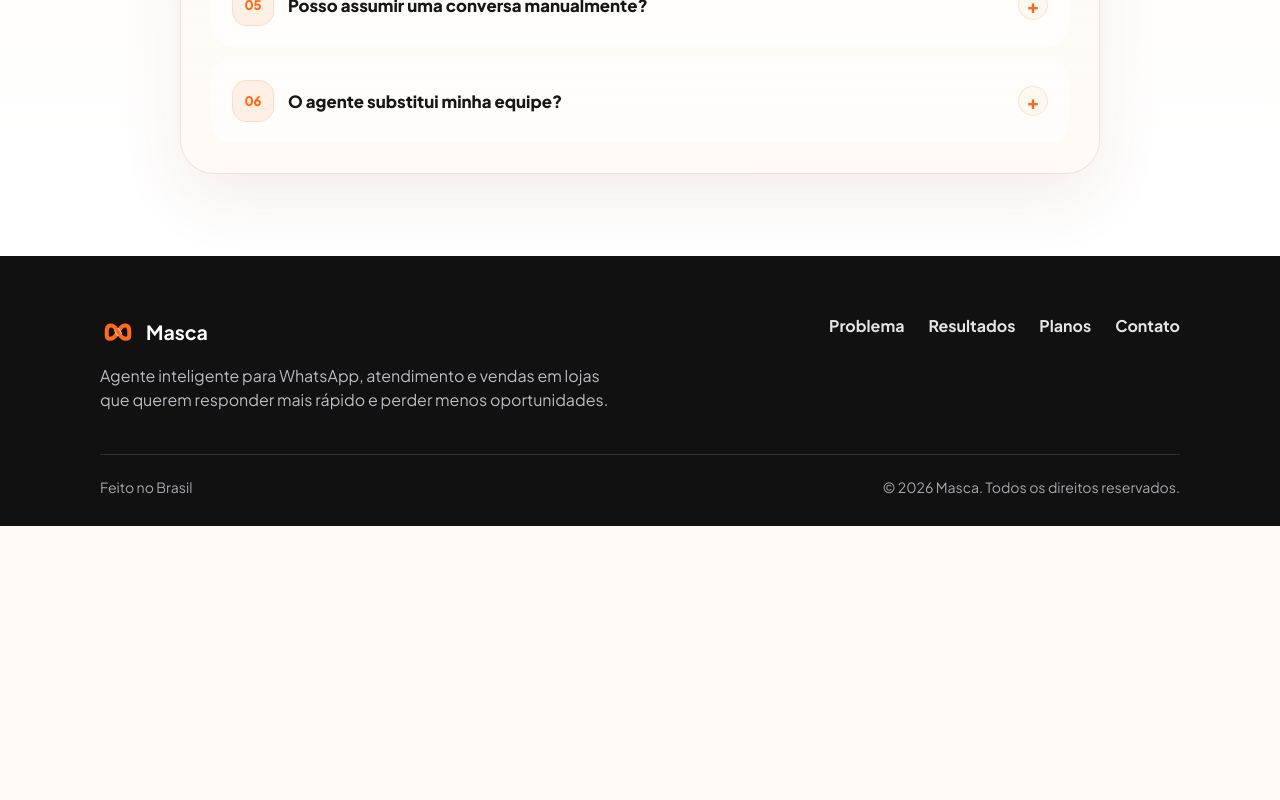
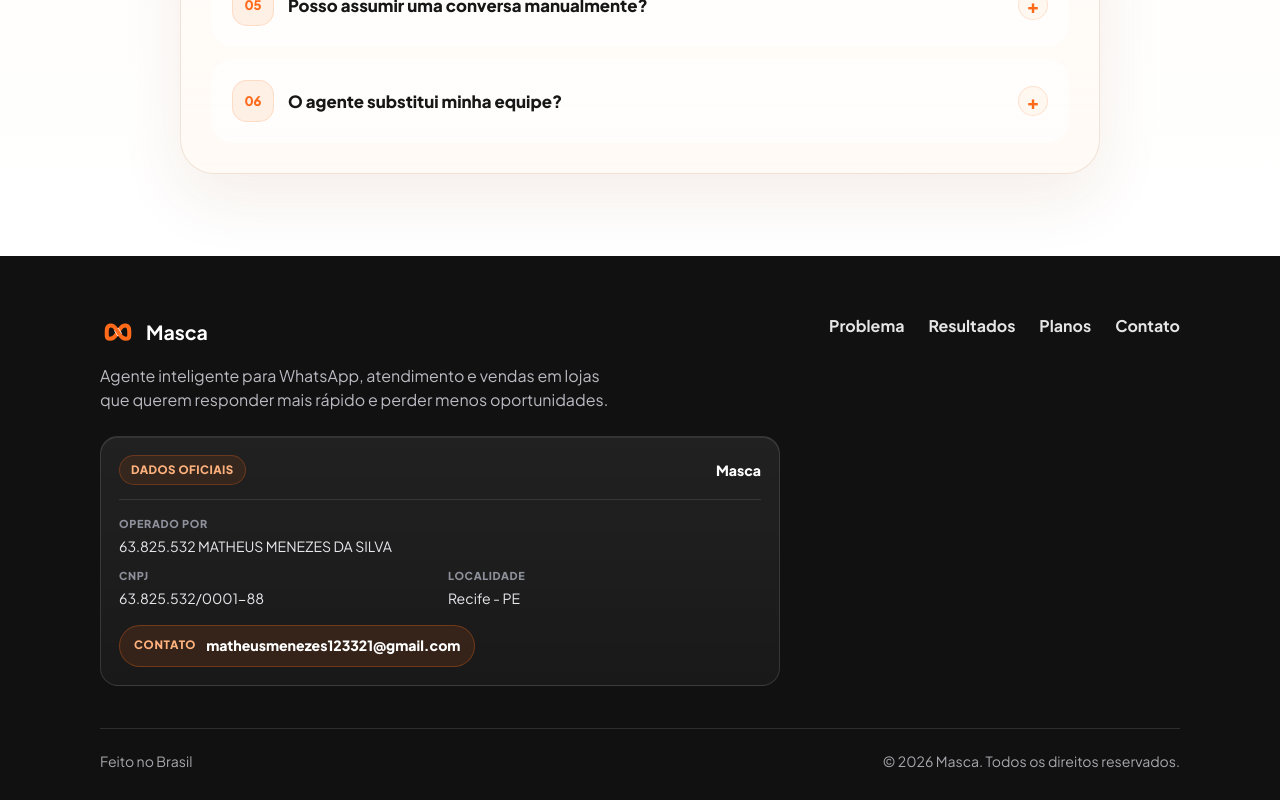
Before and after one commit to JotaaLm/landing-page-masca, a React (Vite) app: page / in a window 1280 px wide. Shown: the part 9347-10147 px from the top of the page. Before the commit the page ends 9873 px from the top, so only its background shows below. Built offline with nearby package versions, Linux system fonts and the light colour scheme; no server answers.

Commit message:
feat:add dados oficiais

```diff
--- a/src/components/Footer.jsx
+++ b/src/components/Footer.jsx
@@ -11,7 +11,31 @@ export default function Footer() {
             <LogoMark small />
             <strong>Masca</strong>
           </div>
-          <p>Agente inteligente para WhatsApp, atendimento e vendas em lojas que querem responder mais rápido e perder menos oportunidades.</p>
+          <p className="footer-copy">Agente inteligente para WhatsApp, atendimento e vendas em lojas que querem responder mais rápido e perder menos oportunidades.</p>
+          <address className="footer-legal" aria-label="Dados legais e de contato">
+            <div className="footer-legal-head">
+              <span className="footer-legal-badge">Dados oficiais</span>
+              <strong>Masca</strong>
+            </div>
+            <div className="footer-legal-list">
+              <span className="footer-legal-item footer-legal-item-wide">
+                <span className="footer-legal-label">Operado por</span>
+                <span className="footer-legal-value">63.825.532 MATHEUS MENEZES DA SILVA</span>
+              </span>
+              <span className="footer-legal-item">
+                <span className="footer-legal-label">CNPJ</span>
+                <span className="footer-legal-value">63.825.532/0001-88</span>
+              </span>
+              <span className="footer-legal-item">
+                <span className="footer-legal-label">Localidade</span>
+                <span className="footer-legal-value">Recife - PE</span>
+              </span>
+            </div>
+            <a className="footer-legal-contact" href="mailto:matheusmenezes123321@gmail.com" aria-label="Enviar e-mail para matheusmenezes123321@gmail.com">
+              <span className="footer-legal-contact-label">Contato</span>
+              <span className="footer-legal-email">matheusmenezes123321@gmail.com</span>
+            </a>
+          </address>
         </div>
         <nav>
           <a href="#diagnostico">Problema</a>
--- a/src/index.css
+++ b/src/index.css
@@ -2927,8 +2927,127 @@ section[id],
 }
 
 .footer-brand strong { color: #fff; }
-.footer p { max-width: 520px; margin-top: 14px; color: #babac2; }
+.footer-copy { max-width: 520px; margin-top: 14px; color: #babac2; }
+.footer-legal {
+  display: grid;
+  gap: 16px;
+  max-width: 680px;
+  margin-top: 24px;
+  padding: 18px;
+  border: 1px solid rgba(255,255,255,0.12);
+  border-radius: 18px;
+  background: linear-gradient(180deg, rgba(255,255,255,0.07), rgba(255,255,255,0.035));
+  box-shadow: inset 0 1px 0 rgba(255,255,255,0.08);
+  color: #d8d8de;
+  font-style: normal;
+  font-size: 0.88rem;
+  line-height: 1.45;
+}
+
+.footer-legal-head {
+  display: flex;
+  align-items: center;
+  justify-content: space-between;
+  gap: 14px;
+  padding-bottom: 14px;
+  border-bottom: 1px solid rgba(255,255,255,0.1);
+}
+
+.footer-legal-head strong {
+  color: #fff;
+  font-weight: 800;
+}
+
+.footer-legal-badge {
+  display: inline-flex;
+  align-items: center;
+  min-height: 30px;
+  padding: 0 11px;
+  border: 1px solid rgba(255,106,26,0.26);
+  border-radius: 999px;
+  background: rgba(255,106,26,0.1);
+  color: #ffb27d;
+  font-size: 0.72rem;
+  font-weight: 900;
+  letter-spacing: 0.04em;
+  text-transform: uppercase;
+}
+
+.footer-legal-list {
+  display: grid;
+  grid-template-columns: repeat(2, minmax(0, 1fr));
+  gap: 12px 16px;
+}
+
+.footer-legal-item {
+  display: grid;
+  gap: 4px;
+  min-width: 0;
+}
+
+.footer-legal-item-wide {
+  grid-column: 1 / -1;
+}
+
+.footer-legal-label {
+  color: #8e919b;
+  font-size: 0.68rem;
+  font-weight: 900;
+  letter-spacing: 0.06em;
+  text-transform: uppercase;
+}
+
+.footer-legal-value {
+  color: #e8e8ed;
+  overflow-wrap: anywhere;
+}
+
+.footer-legal-contact {
+  display: inline-flex;
+  align-items: center;
+  gap: 10px;
+  width: max-content;
+  max-width: 100%;
+  min-height: 42px;
+  padding: 0 14px;
+  border: 1px solid rgba(255,106,26,0.3);
+  border-radius: 999px;
+  background: rgba(255,106,26,0.12);
+  color: #fff;
+  font-weight: 800;
+  overflow-wrap: anywhere;
+  transition: background 0.2s ease, border-color 0.2s ease, color 0.2s ease;
+}
+
+.footer-legal-contact-label {
+  flex: 0 0 auto;
+  color: #ffb27d;
+  font-size: 0.72rem;
+  font-weight: 900;
+  letter-spacing: 0.06em;
+  text-transform: uppercase;
+}
+
+.footer-legal-email {
+  min-width: 0;
+  overflow-wrap: anywhere;
+}
+
+.footer-legal-contact:hover {
+  border-color: rgba(255,138,61,0.52);
+  background: rgba(255,106,26,0.18);
+  color: var(--accent-2);
+}
+
 .footer nav { display: flex; gap: 24px; color: #e5e5e5; font-weight: 700; }
+.footer nav a {
+  transition: color 0.2s ease;
+}
+
+.footer nav a:hover {
+  color: var(--accent-2);
+}
+
 .footer-bottom {
   display: flex;
   justify-content: space-between;
@@ -3300,8 +3419,12 @@ section[id],
   .contact-card,
   .resource-wrap,
   .store-dashboard-block,
+  .footer-grid,
   .dashboard-content-grid {
     grid-template-columns: 1fr;
+  }
+  .footer nav {
+    flex-wrap: wrap;
   }
   .store-dashboard-block {
     gap: 28px;
@@ -3494,7 +3617,26 @@ section[id],
   }
   .contact-card, .final-cta { padding: 28px 20px; border-radius: 28px; }
   .footer-grid, .footer-bottom { grid-template-columns: 1fr; display: grid; }
-  .footer nav { flex-wrap: wrap; }
+  .footer nav { flex-wrap: wrap; gap: 14px 20px; }
+  .footer-legal {
+    padding: 16px;
+    border-radius: 16px;
+  }
+  .footer-legal-head {
+    align-items: flex-start;
+    flex-direction: column;
+    gap: 10px;
+  }
+  .footer-legal-list {
+    grid-template-columns: 1fr;
+  }
+  .footer-legal-contact {
+    width: 100%;
+    min-height: auto;
+    align-items: flex-start;
+    padding: 12px 14px;
+    border-radius: 16px;
+  }
 }
 
 @media (prefers-reduced-motion: reduce) {
```
